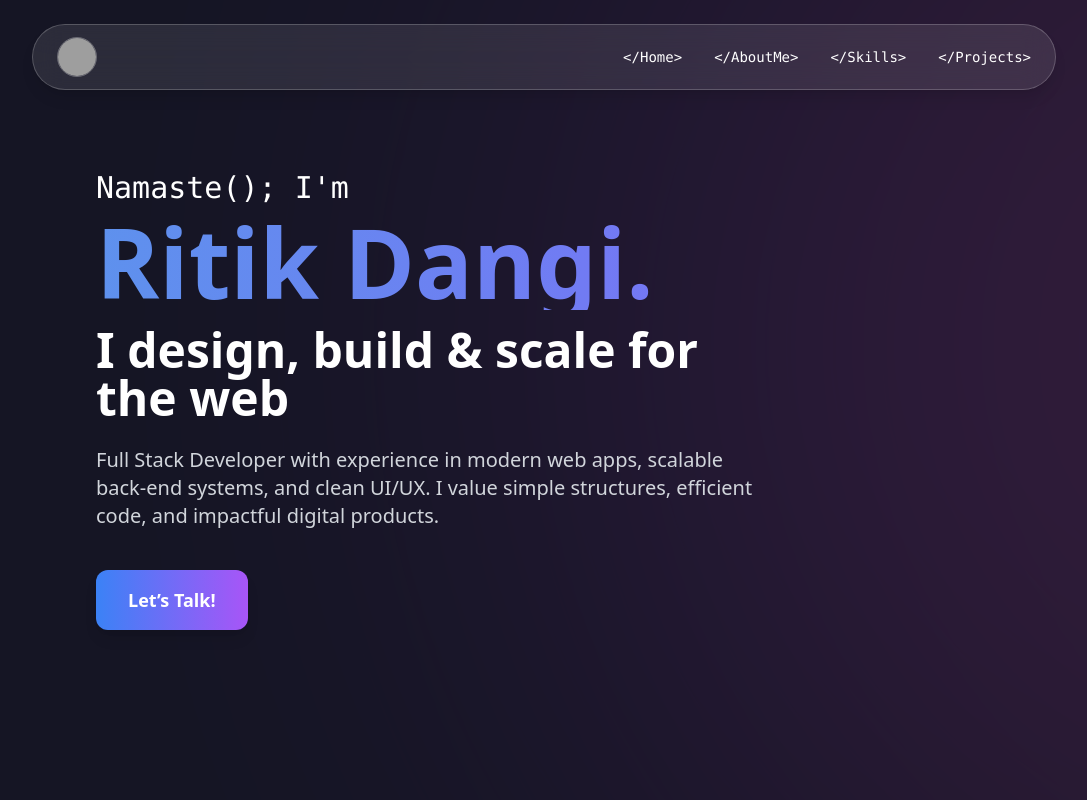
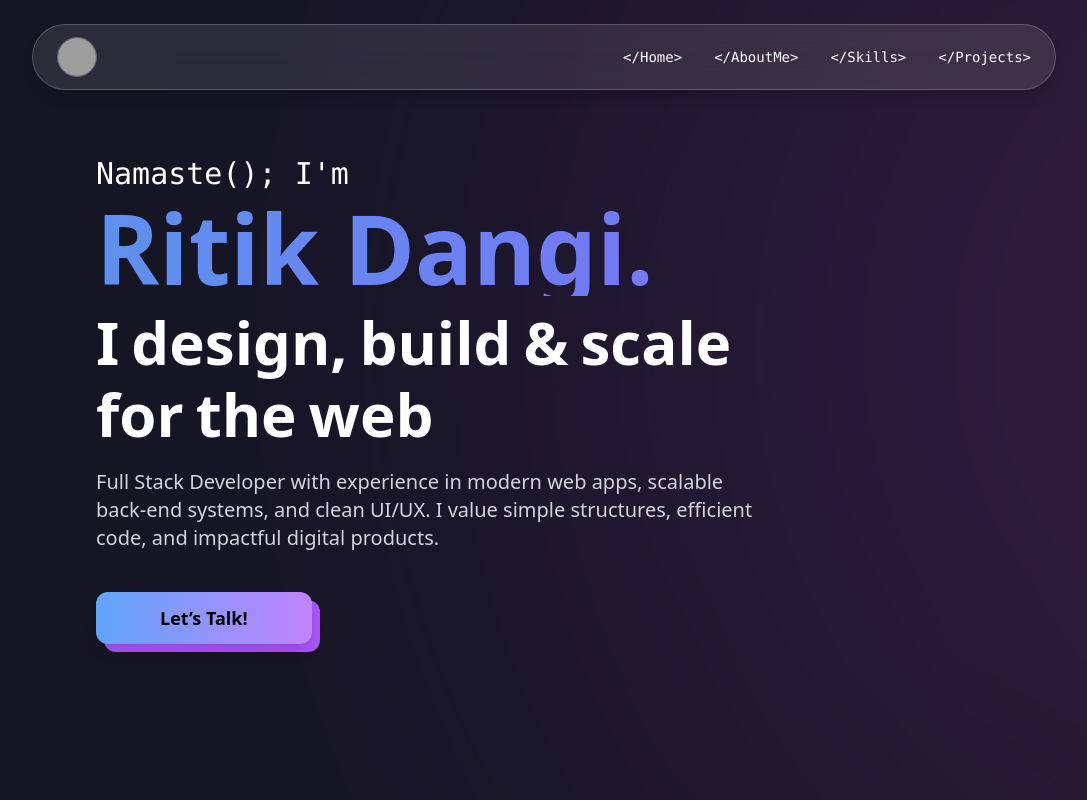
Before and after one commit to Ritikdangi/my-portfolio, a Next.js app: page / in a window 1280 px wide. Shown: the whole page, without its empty margins (96-1183 px from the left). Built offline with nearby package versions, Linux system fonts and the light colour scheme; grey boxes are pictures that could not be loaded.

Commit message:
made changes for button ,lazy loading , hover efffect on tagline

```diff
--- a/src/app/components/Hero.tsx
+++ b/src/app/components/Hero.tsx
@@ -1,6 +1,23 @@
 "use client";
 
 import { motion } from "framer-motion";
+
+const container = {
+  hidden: { opacity: 0 },
+  show: {
+    opacity: 1,
+    transition: {
+      staggerChildren: 0.3, // reveal one by one
+    },
+  },
+};
+
+const item = {
+  hidden: { opacity: 0, y: 20 },
+  show: { opacity: 1, y: 0, transition: { duration: 0.8, ease: "easeOut" } },
+};
+
+const tagline = "I design, build & scale for the web".split(" ");
 
 export default function Hero() {
   return (
@@ -10,43 +27,88 @@ export default function Hero() {
                  px-6 sm:px-10 lg:px-32 xl:px-48 text-white overflow-hidden"
     >
       {/* Left Content */}
-      <div className="max-w-2xl z-10 flex flex-col items-start ">
-        <motion.h2
-          className="text-3xl mb-2 font-mono"
-          initial={{ opacity: 0, y: -20 }}
-          animate={{ opacity: 1, y: 0 }}
-          transition={{ duration: 1 }}
+      <motion.div
+        className="max-w-2xl z-10 flex flex-col items-start"
+        variants={container}
+        initial="hidden"
+        animate="show"
       >
+        <motion.h2 className="text-3xl mb-2 font-mono" variants={item}>
           Namaste(); I'm
         </motion.h2>
 
-        {/* Bigger main heading */}
-        <h1 className="text-6xl mx-[-1] sm:text-7xl lg:text-8xl font-bold gradient-text leading-tight">
+        <motion.h1
+          className="text-6xl sm:text-7xl lg:text-8xl font-bold gradient-text leading-tight"
+          variants={item}
+        >
           Ritik Dangi.
-        </h1>
+        </motion.h1>
 
-        {/* Bigger tagline */}
-        <h2 className="mt-4 text-3xl sm:text-4xl lg:text-5xl font-semibold text-white hover-shake">
-          I design, build & scale for the web
-        </h2>
+        {/* Tagline with hover shake per letter */}
+        <motion.h2
+          className="mt-4 text-3xl sm:text-4xl lg:text-6xl font-semibold text-white  flex flex-wrap gap-3"
+          variants={item}
+        >
+          {tagline.map((word, i) => (
+            <span key={i} className="flex">
+              {word.split("").map((letter, j) => (
+                <motion.span
+                  key={j}
+                  initial={{ scale: 1, rotate:0 }} // ensures normal state
+                  animate={{ scale: 1 , rotate : 0}} // ensures it goes back to normal
+                  whileHover={{
+                    scale: [1, 1.3,1] ,
+                    rotate : [0,5,-5,0]
+                  }}
+                  transition={{ duration: 0.2, ease: "easeInOut" }}
+                  className="inline-block hover:text-[#33a2e2]"
+                >
+                  {letter}
+                </motion.span>
+              ))}
+            </span>
+          ))}
+        </motion.h2>
 
-        <p className="mt-6 text-gray-300 text-base sm:text-lg lg:text-xl leading-relaxed">
+        <motion.p
+          className="mt-6 text-gray-300 text-base sm:text-lg lg:text-xl leading-relaxed"
+          variants={item}
+        >
           Full Stack Developer with experience in modern web apps, scalable
           back-end systems, and clean UI/UX. I value simple structures,
           efficient code, and impactful digital products.
-        </p>
+        </motion.p>
 
+        {/* button logic  */}
+        <motion.div className="relative inline-block mt-10 "
+         variants= {item}>
+        <motion.div
+    className="absolute top-2 left-2 w-full h-full rounded-xl bg-purple-500 z-0"
+    variants={{
+      hidden: { opacity: 0, scale : 0 },
+      show: { opacity: 1, scale: 1, },
+    }}
+  ></motion.div>
+
+  {/* Top button */}
   <motion.a
     href="#contact"
-          className="mt-10 inline-block px-8 py-4 bg-gradient-to-r from-blue-500 to-purple-500
-                     text-white rounded-xl font-semibold text-lg shadow-lg hover:opacity-90"
-          whileHover={{ scale: 1.1 }}
+    className="relative inline-block px-4 sm:px-8 md:px-12 lg:px-16
+               py-2 sm:py-3 bg-gradient-to-r from-blue-400 to-purple-400
+               text-black rounded-xl font-semibold text-base sm:text-lg md:text-xl lg:text-lg shadow-lg z-10"
+    variants={{
+      hidden: { opacity: 0, scale : 0 },
+      show: { opacity: 1, scale: 1, },
+    }}
+    whileHover={{ x: -4, y: -4, scale: 1.05 }}
     whileTap={{ scale: 0.95 }}
   >
     Let’s Talk!
   </motion.a>
-      </div>
 
+  </motion.div>
+
+      </motion.div>
       {/* Right-side Huge Gradient Circle */}
       <motion.div
         className="hidden lg:block absolute right-0 top-1/2
--- a/src/app/globals.css
+++ b/src/app/globals.css
@@ -19,21 +19,3 @@ html {
   50% { background-position: 100% 50%; }
   100% { background-position: 0% 50%; }
 }
-
-  .hover-shake span {
-    display: inline-block;
-    transition: color 0.3s ease;
-  }
-
-  .hover-shake span:hover {
-    animation: shake 0.4s;
-    color: #33a2e2; /* change color on hover */
-  }
-
-  @keyframes shake {
-    0% { transform: translate(0px, 0px) rotate(0deg); }
-    25% { transform: translate(1px, -1px) rotate(-1deg); }
-    50% { transform: translate(-1px, 1px) rotate(1deg); }
-    75% { transform: translate(1px, 1px) rotate(0deg); }
-    100% { transform: translate(0px, 0px) rotate(0deg); }
-  }
```
Lines whose indentation alone changed are shown as unchanged.
